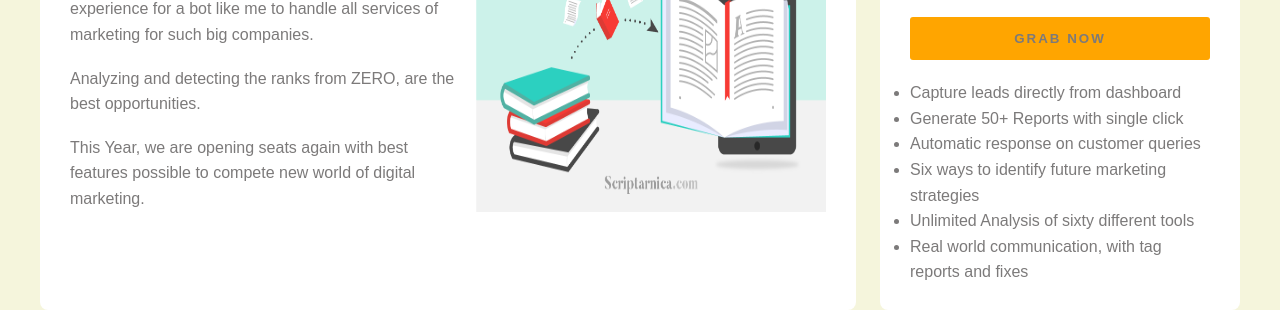
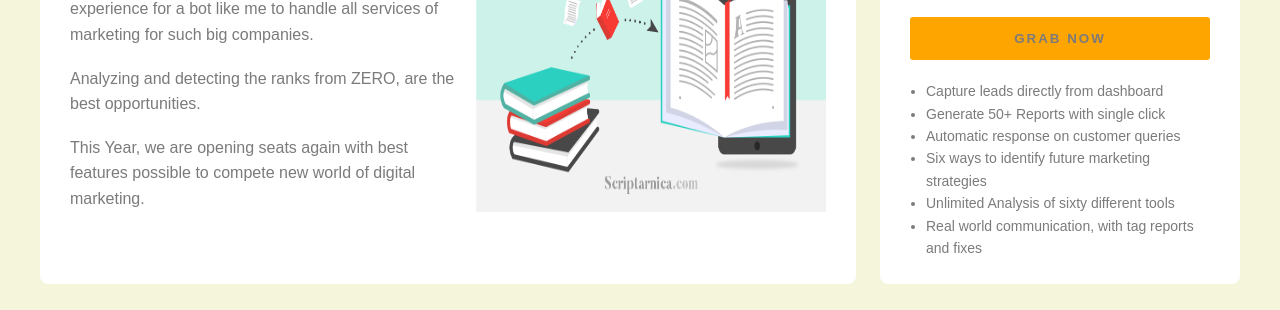
Before and after one commit to chilavertina/udemyFlexbox, a plain HTML site: page index.html in a window 1280 px wide. Shown: the part 567-877 px from the top of the page. After the commit the page ends 851 px from the top, so only its background shows below. Drawn offline with Linux system fonts and the light colour scheme.

Commit message:
stilizovao sam tekst u okviru liste u glavnoj sekciji

```diff
--- a/assets/css/style.css
+++ b/assets/css/style.css
@@ -151,6 +151,11 @@ body{
         padding: 1.4rem;
     }
 
+    .feature-list{
+        margin-left: 1.6rem;
+        font-size: 1.4rem;
+    }
+
     .info-action{
         max-width: 36rem;
         margin-top: 0;
```
